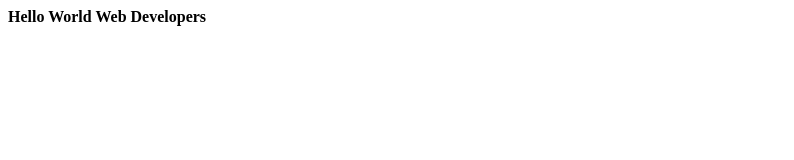
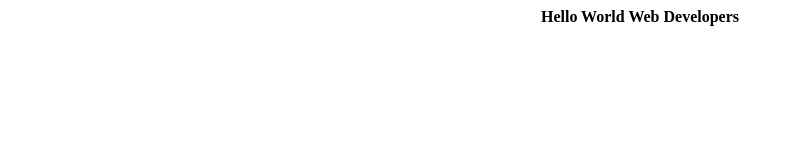
Before and after one commit to tahajilani57/learing2021, a plain HTML site: page index.html in a window 1280 px wide. Shown: the whole page, without its empty margins (0-794 px from the left). Drawn offline with Linux system fonts and the light colour scheme.

Commit message:
Update index.html

```diff
--- a/index.html
+++ b/index.html
@@ -8,7 +8,7 @@
 </head>
 <body>
     <div>
-         <b>Hello World Web Developers</b>
+        <center><b>Hello World Web Developers</b></center>
     </div>
 </body>
 </html>
```
